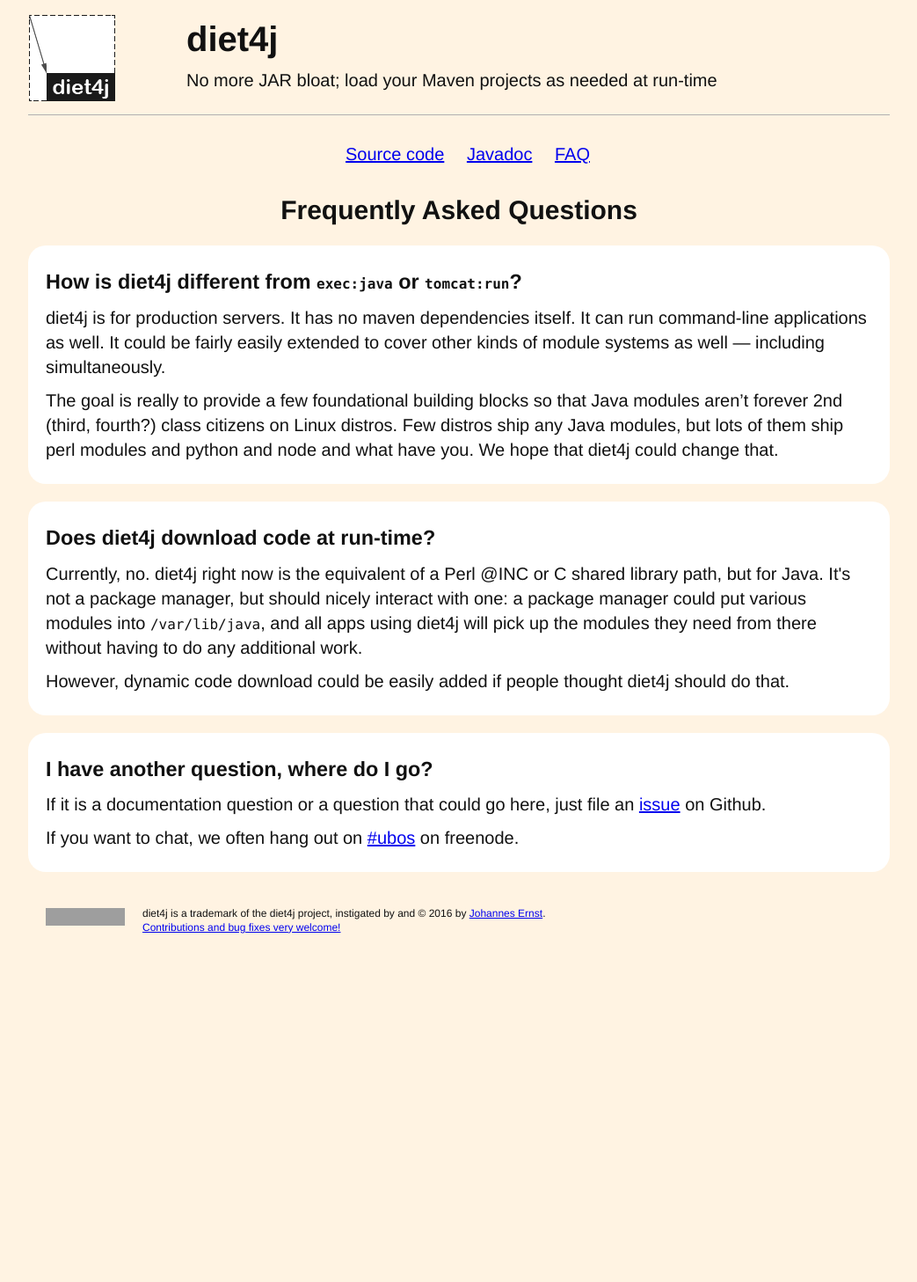
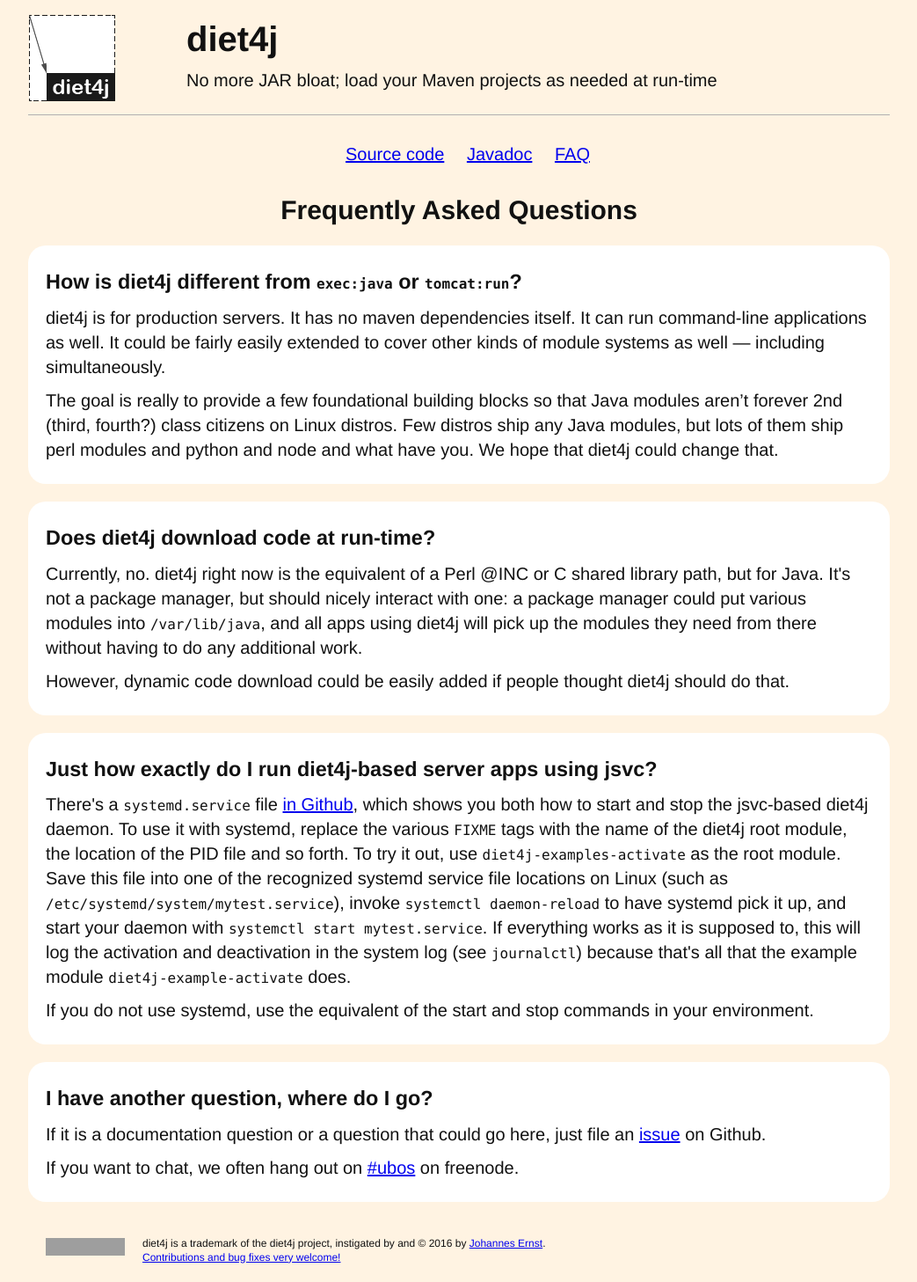
Before and after one commit to diet4j/diet4j-site, a Jekyll site: the page built from jekyll/faq/index.html, in a window 1280 px wide. Shown: the whole page at 88% size, without its empty margins (118-1161 px from the left). Built offline with Jekyll 4.4.1, drawn with Linux system fonts in a browser that asks for light colours; before the commit the page ends 1082 px from its top, so only the background shows below that; grey boxes are pictures that could not be loaded.

Commit message:
Updated for 0.14

```diff
--- a/jekyll/faq/index.html
+++ b/jekyll/faq/index.html
@@ -27,6 +27,25 @@
 </div>
 
 <div class="section">
+ <h3>Just how exactly do I run diet4j-based server apps using jsvc?</h3>
+ <p>There's a <code>systemd.service</code> file
+    <a href="https://github.com/diet4j/diet4j/blob/master/diet4j-jsvc/systemd.service.README">in Github</a>,
+    which shows you both how to start and stop the jsvc-based diet4j daemon. To use it
+    with systemd, replace the various <code>FIXME</code> tags with the name of the
+    diet4j root module, the location of the PID file and so forth. To try it out,
+    use <code>diet4j-examples-activate</code> as the root module. Save this file into
+    one of the recognized systemd service file locations on Linux (such as
+    <code>/etc/systemd/system/mytest.service</code>),
+    invoke <code>systemctl daemon-reload</code> to have systemd pick it up, and
+    start your daemon with <code>systemctl start mytest.service</code>. If everything
+    works as it is supposed to, this will log the activation and deactivation in the
+    system log (see <code>journalctl</code>) because that's all that the example
+    module <code>diet4j-example-activate</code> does.</p>
+ <p>If you do not use systemd, use the equivalent of the start and stop commands
+    in your environment.</p>
+</div>
+
+<div class="section">
  <h3>I have another question, where do I go?</h3>
  <p>If it is a documentation question or a question that could go here, just file an
     <a href="https://github.com/diet4j/diet4j-site/issues/new">issue</a> on Github.</p>
--- a/jekyll/index.html
+++ b/jekyll/index.html
@@ -157,6 +157,11 @@
    <li>And if you don't like prefixing your <code>diet4j</code> commands with the
         environment variable, you can put it into your <code>~/.bashrc</code> or such.
         By default, diet4j looks for modules in <code>/usr/lib/java</code>.</li>
+   <li>As if 0.14, diet4j can now easily run under <code>jsvc</code>, the Apache
+       project's Java daemon
+       (<a href="https://commons.apache.org/proper/commons-daemon/jsvc.html">docs</a>),
+       which in itself can be easily run from <code>systemd</code> on Linux. This makes
+       it a lot easier to run diet4j-based server applications.</li>
   </ul>
  </div>
 </div>
```
Also changed, not shown: jekyll/_posts/2016-08-23-diet4j-0.14-is-here.markdown (added, +35 -0 lines).
